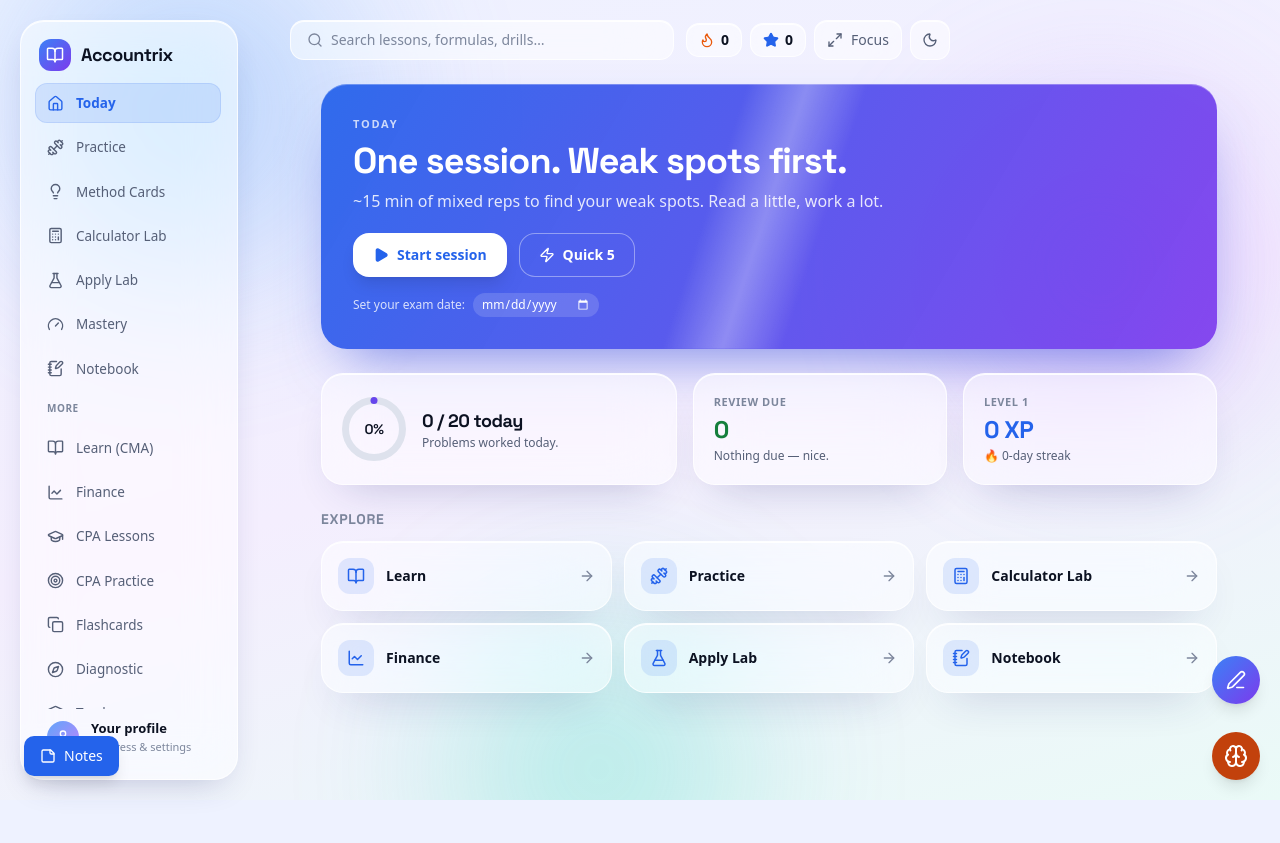
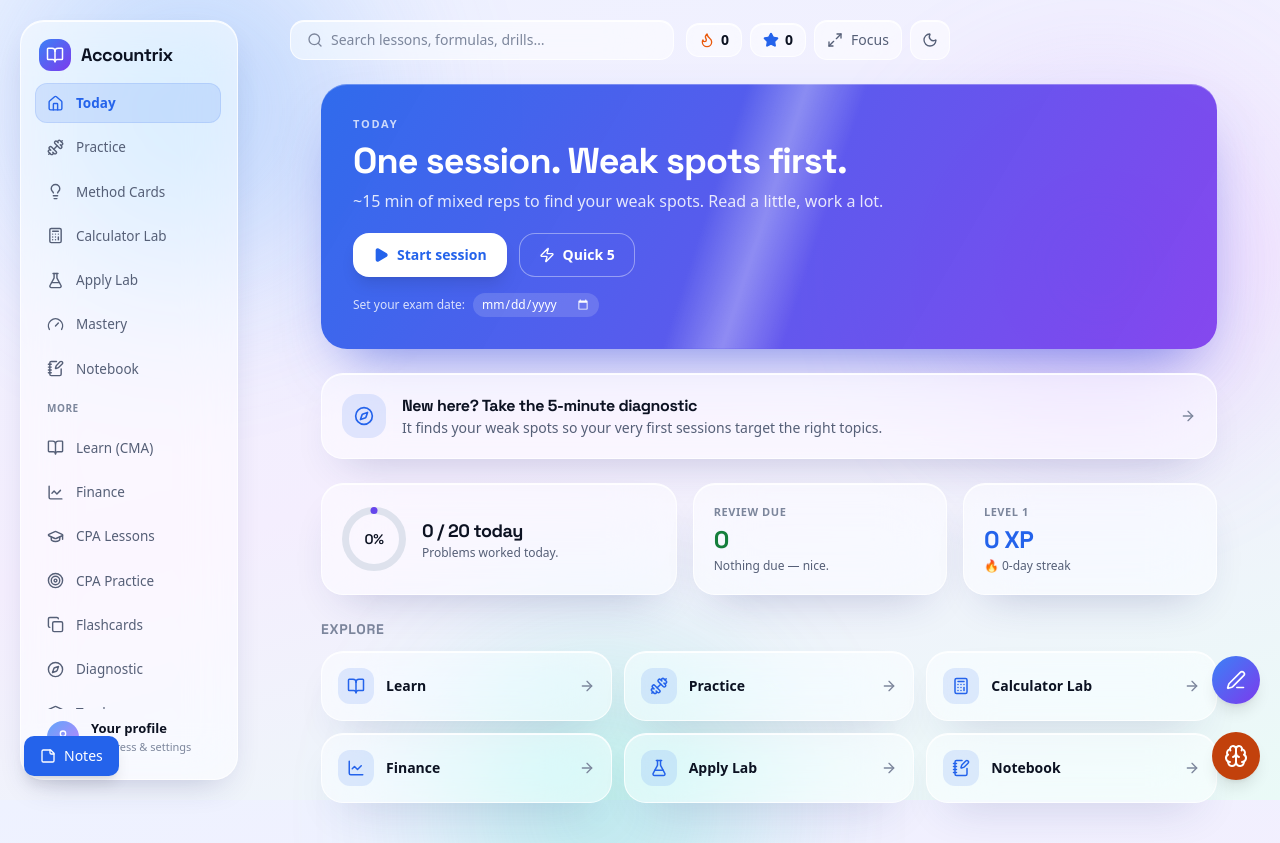
Before and after one commit to kennybhill7/AccountrixCPA-App, a Next.js app: page / in a window 1280 px wide. Before the commit the page ends 800 px from the top, so only its background shows below. Built offline with nearby package versions, Linux system fonts and the light colour scheme.

Commit message:
feat(today): first-run diagnostic nudge when there's no attempt data
New/empty state on Today points at the 5-minute diagnostic so early sessions
target real weak spots instead of a cold mixed set. Build green (60/60).

```diff
--- a/app/page.tsx
+++ b/app/page.tsx
@@ -3,7 +3,7 @@
 import { useEffect, useMemo, useState } from "react";
 import Link from "next/link";
 import {
-  ArrowRight, BookOpen, Calculator, Dumbbell, FlaskConical, LineChart, NotebookPen, Play, RotateCcw, Zap,
+  ArrowRight, BookOpen, Calculator, Compass, Dumbbell, FlaskConical, LineChart, NotebookPen, Play, RotateCcw, Zap,
 } from "lucide-react";
 import { useHydratedStore } from "@/lib/hooks";
 import { useUserProgress, useAttempts, useSrs } from "@/lib/store";
@@ -120,6 +120,22 @@ export default function TodayPage() {
         </div>
       </div>
 
+      {/* First-run: point at the diagnostic so early sessions are targeted */}
+      {hydrated && events.length === 0 && (
+        <GlassCard hover className="p-5">
+          <Link href="/diagnostic" className="flex items-center gap-4">
+            <span className="flex h-11 w-11 shrink-0 items-center justify-center rounded-2xl" style={{ background: "hsl(var(--primary) / 0.12)", color: "hsl(var(--primary))" }}>
+              <Compass className="h-5 w-5" />
+            </span>
+            <div className="min-w-0 flex-1">
+              <div className="font-display font-bold tracking-tight text-foreground">New here? Take the 5-minute diagnostic</div>
+              <div className="text-sm text-text-muted">It finds your weak spots so your very first sessions target the right topics.</div>
+            </div>
+            <ArrowRight className="h-4 w-4 shrink-0 text-text-light" />
+          </Link>
+        </GlassCard>
+      )}
+
       {/* Command strip */}
       {hydrated && (
         <div className="grid gap-4 sm:grid-cols-2 lg:grid-cols-[1.4fr_1fr_1fr]">
```
